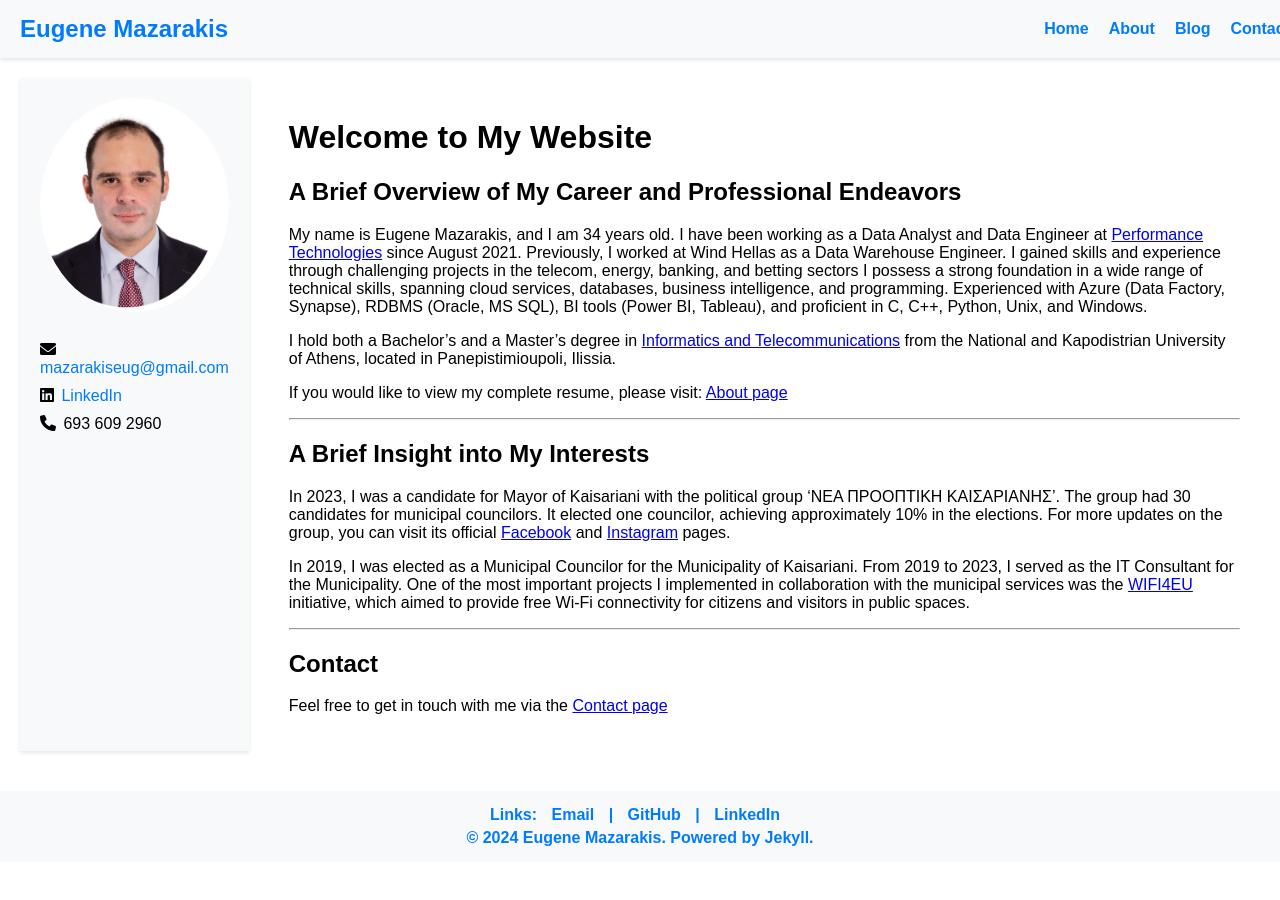
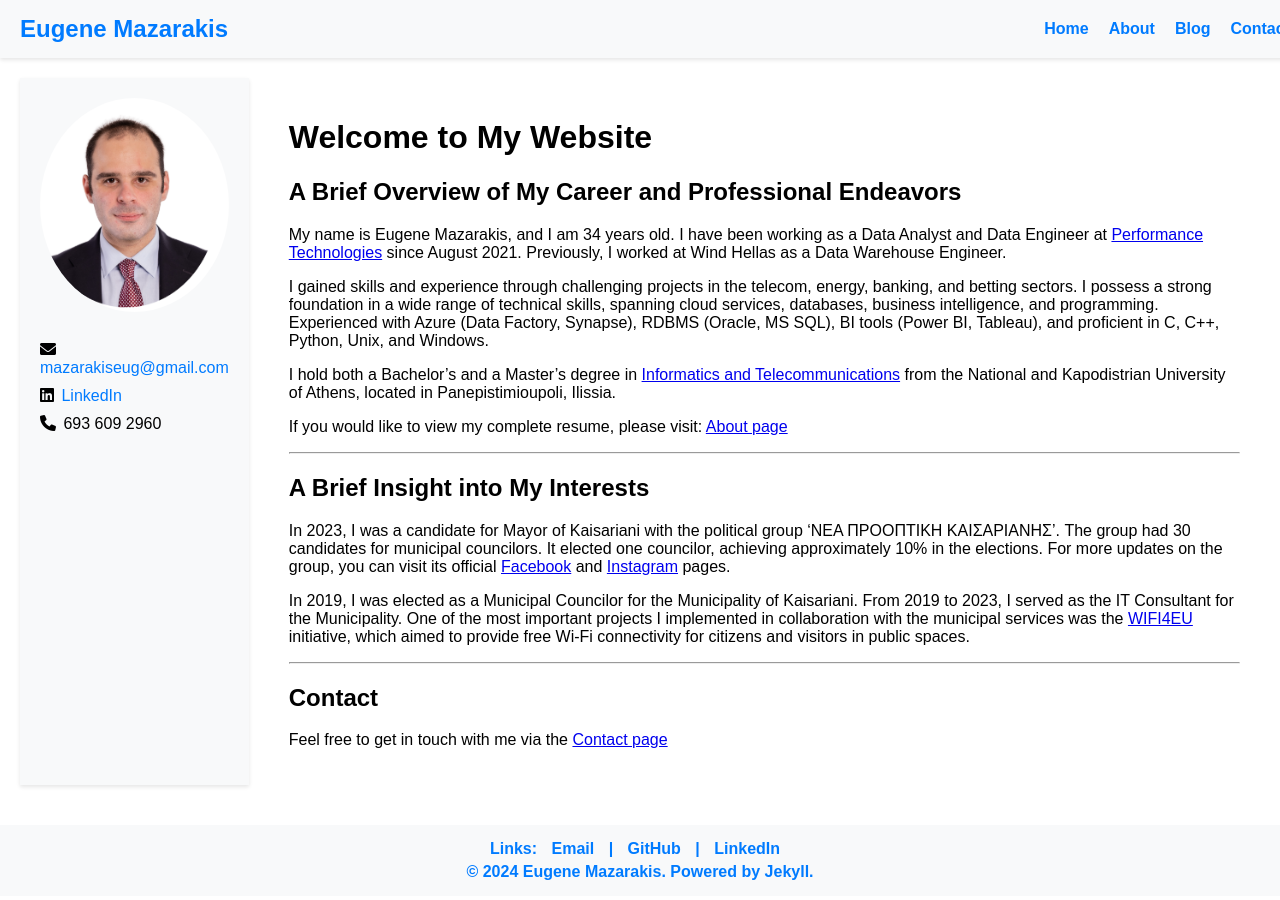
Before and after one commit to EMazarakis/EMazarakis.github.io, a Jekyll site: the page built from index.md, in a window 1280 px wide. Built offline with Jekyll 4.4.1, drawn with Linux system fonts in a browser that asks for light colours.

```diff
--- a/index.md
+++ b/index.md
@@ -7,8 +7,8 @@ title: Home
 
 ## A Brief Overview of My Career and Professional Endeavors
 My name is Eugene Mazarakis, and I am 34 years old. I have been working as a Data Analyst and Data Engineer at [Performance Technologies](https://www.performance.gr/) since August 2021. Previously, I worked at Wind Hellas as a Data Warehouse Engineer.
-I gained skills and experience through challenging projects in the telecom, energy, banking, and betting sectors
-I possess a strong foundation in a wide range of technical skills, spanning cloud services, databases, business intelligence, and programming. Experienced with Azure (Data Factory, Synapse), RDBMS (Oracle, MS SQL), BI tools (Power BI, Tableau), and proficient in C, C++, Python, Unix, and Windows.
+
+I gained skills and experience through challenging projects in the telecom, energy, banking, and betting sectors. I possess a strong foundation in a wide range of technical skills, spanning cloud services, databases, business intelligence, and programming. Experienced with Azure (Data Factory, Synapse), RDBMS (Oracle, MS SQL), BI tools (Power BI, Tableau), and proficient in C, C++, Python, Unix, and Windows.
 
 I hold both a Bachelor’s and a Master’s degree in [Informatics and Telecommunications](https://www.di.uoa.gr/) from the National and Kapodistrian University of Athens, located in Panepistimioupoli, Ilissia.
 
```
